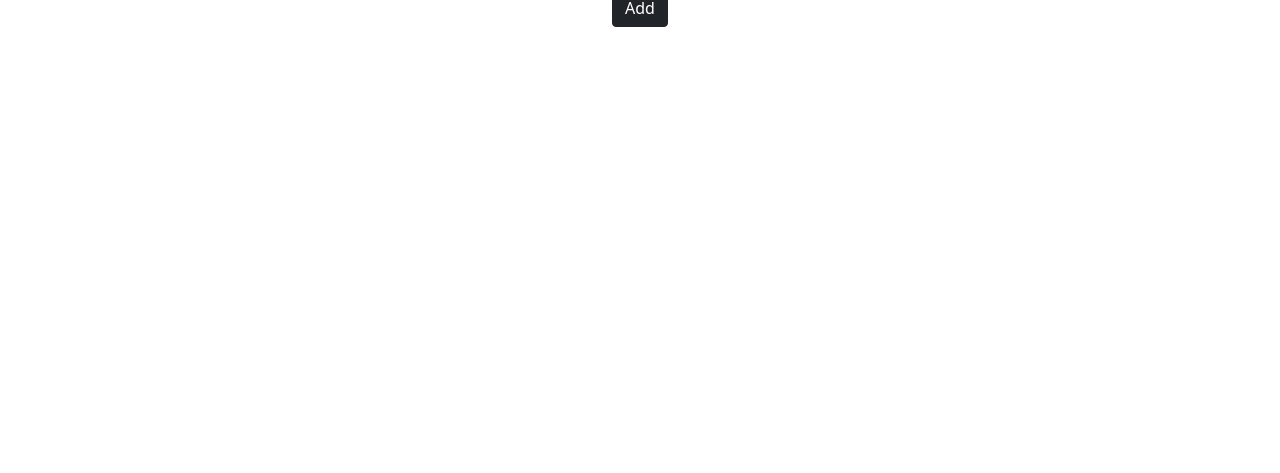
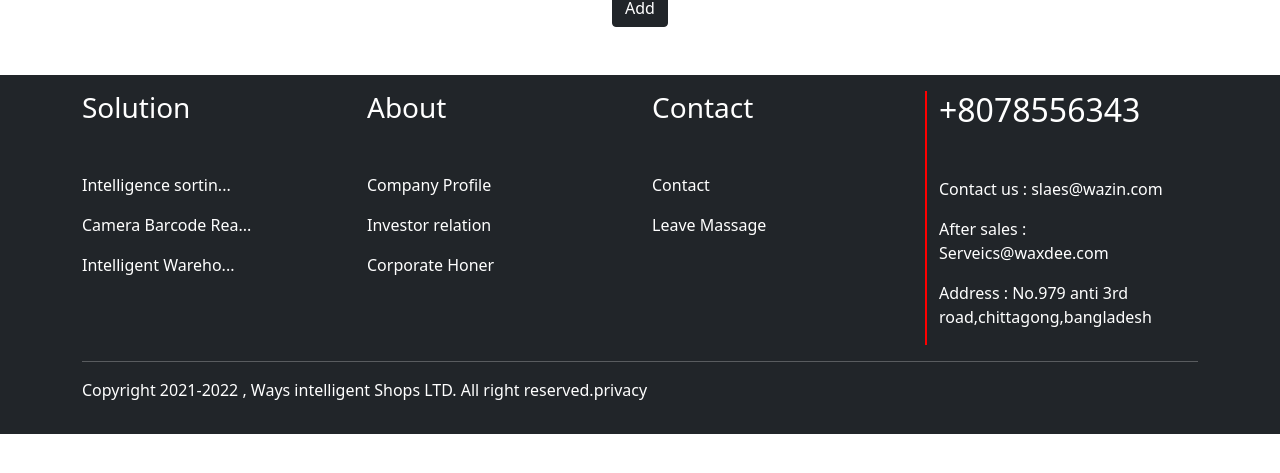
Before and after one commit to JRnihar/to-do-client, a React (Create React App) app: page /todoData in a window 1280 px wide. Shown: the part 195-668 px from the top of the page. Built offline with nearby package versions, Linux system fonts and the light colour scheme; no server answers.

Commit message:
calander add

```diff
--- a/package.json
+++ b/package.json
@@ -10,6 +10,7 @@
     "firebase": "^9.8.1",
     "react": "^18.1.0",
     "react-bootstrap": "^2.4.0",
+    "react-calendar": "^3.7.0",
     "react-dom": "^18.1.0",
     "react-firebase-hooks": "^5.0.3",
     "react-hook-form": "^7.31.1",
--- a/src/App.js
+++ b/src/App.js
@@ -1,5 +1,6 @@
 import { Route, Routes } from 'react-router-dom';
 import './App.css';
+import Footer from './Components/Home/Footer';
 import Home from './Components/Home/Home';
 
 
@@ -36,6 +37,7 @@ function App() {
         }></Route>
 
       </Routes>
+      <Footer></Footer>
     </div >
   );
 }
--- /dev/null
+++ b/src/Components/Home/Footer.js
@@ -0,0 +1,42 @@
+import React from 'react';
+
+const Footer = () => {
+    return (
+        <div className='bg-dark text-white p-3'>
+            <div className="container">
+                <div className="row">
+                    <div className="col-md-3">
+                        <h3 className='mb-5'>Solution</h3>
+                        <p>Intelligence sortin...</p>
+                        <p>Camera Barcode Rea...</p>
+                        <p>Intelligent Wareho...</p>
+
+                    </div>
+                    <div className="col-md-3">
+                        <h3 className='mb-5'>About</h3>
+                        <p>Company Profile</p>
+                        <p>Investor relation</p>
+                        <p>Corporate Honer</p>
+
+                    </div>
+                    <div className="col-md-3">
+                        <h3 className='mb-5'>Contact</h3>
+                        <p>Contact</p>
+
+                        <p>Leave Massage</p>
+                    </div>
+                    <div className="col-md-3" style={{ borderLeft: "2px solid red" }}>
+                        <h2 className='mb-5'>+8078556343</h2>
+                        <p>Contact us : slaes@wazin.com</p>
+                        <p>After sales : Serveics@waxdee.com</p>
+                        <p>Address : No.979 anti 3rd road,chittagong,bangladesh</p>
+                    </div>
+                </div>
+                <hr />
+                <p>Copyright 2021-2022 , Ways intelligent Shops LTD. All right reserved.privacy</p>
+            </div>
+        </div>
+    );
+};
+
+export default Footer;
--- a/src/Components/Home/Home.js
+++ b/src/Components/Home/Home.js
@@ -1,10 +1,16 @@
-import React from 'react';
+import React, { useState } from 'react';
+import Calendar from 'react-calendar';
+import 'react-calendar/dist/Calendar.css';
 
 const Home = () => {
+    const [value, onChange] = useState(new Date());
     return (
         <div className=' text-center justify-content-center mt-5' >
             <h1>Welcome To my TO-Do-App</h1>
-            <img className='mt-5 rounded-5' src="https://media.istockphoto.com/photos/to-do-list-in-notebook-with-calendar-picture-id1092571024?k=20&m=1092571024&s=612x612&w=0&h=dz6l5jjYZC0lU2dUkqu5g5_0XtY3xnHs57mJDNlvJSk=" alt="" />
+            {/* <img className='mt-5 rounded-5' src="https://media.istockphoto.com/photos/to-do-list-in-notebook-with-calendar-picture-id1092571024?k=20&m=1092571024&s=612x612&w=0&h=dz6l5jjYZC0lU2dUkqu5g5_0XtY3xnHs57mJDNlvJSk=" alt="" /> */}
+           <div className='d-flex justify-content-center mt-5 mb-5'>
+                <Calendar onChange={onChange} value={value} />
+           </div>
         </div>
     );
 };
--- a/src/index.js
+++ b/src/index.js
@@ -4,6 +4,7 @@ import './index.css';
 import App from './App';
 import 'bootstrap/dist/css/bootstrap.min.css';
 import reportWebVitals from './reportWebVitals';
+import 'react-calendar/dist/Calendar.css';
 import { BrowserRouter } from 'react-router-dom';
 
 const root = ReactDOM.createRoot(document.getElementById('root'));
```
Also changed, not shown: 1 other file (tests, documents, lock files or other folders).
